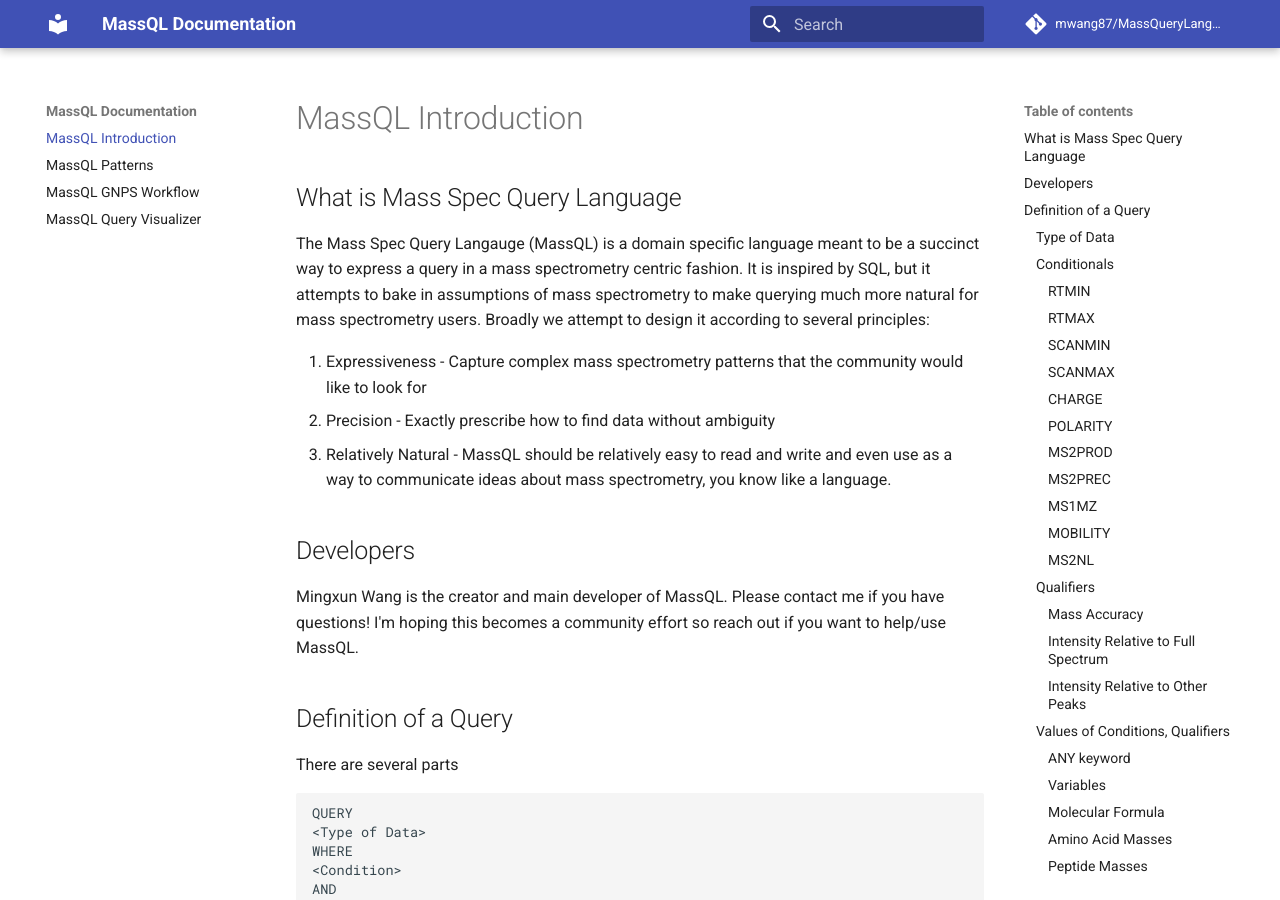
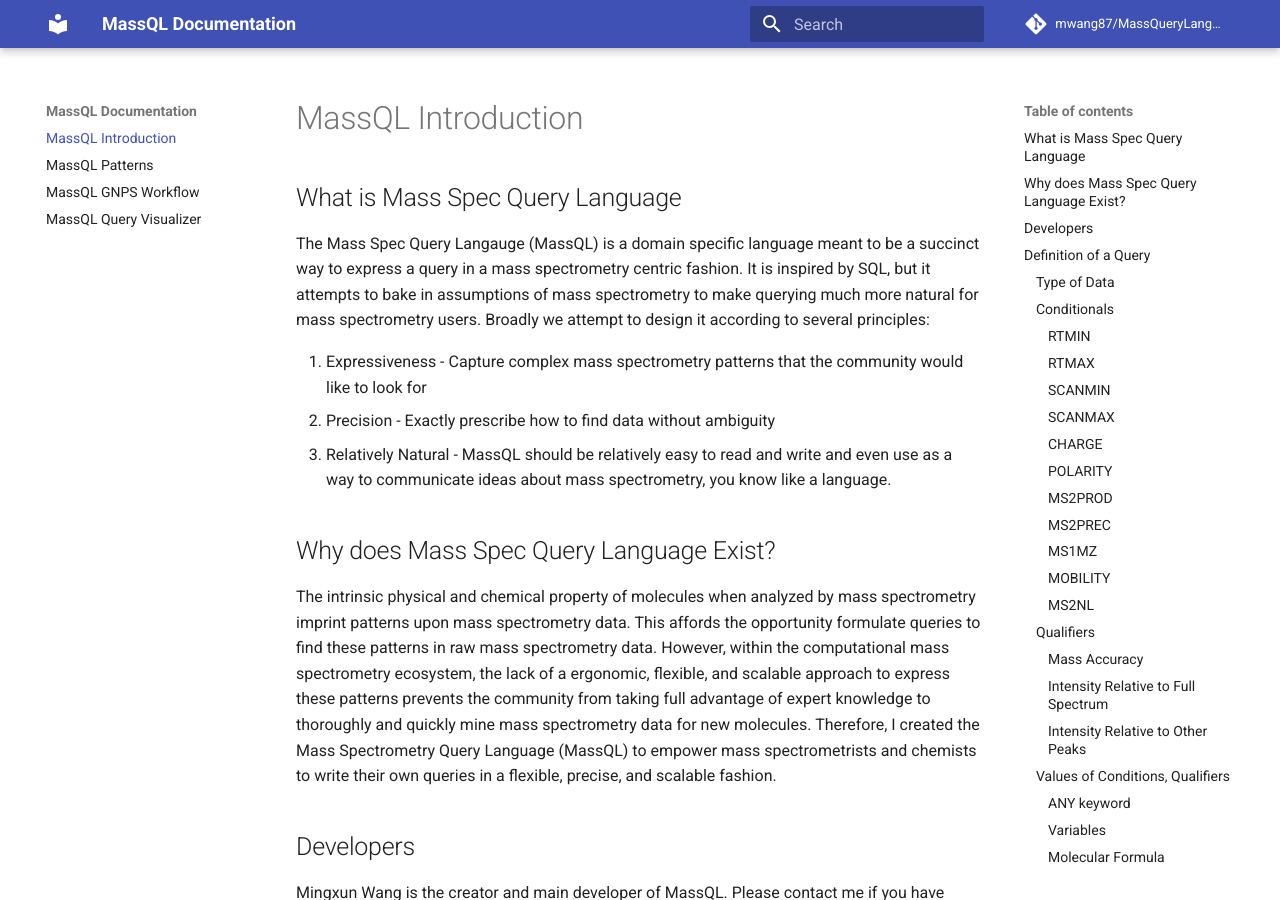
Before and after one commit to mwang87/MassQueryLanguage_Documentation, an MkDocs documentation site: the page built from docs/index.md, in a window 1280 px wide and 900 px high. Built offline with MkDocs 1.6.1 and Material for MkDocs 9.7.7, drawn with Linux system fonts in a browser that asks for light colours; comment, search, counter and statistics services are not loaded.

Commit message:
Update index.md

```diff
--- a/docs/index.md
+++ b/docs/index.md
@@ -10,6 +10,10 @@
 1. Expressiveness - Capture complex mass spectrometry patterns that the community would like to look for
 1. Precision - Exactly prescribe how to find data without ambiguity
 1. Relatively Natural - MassQL should be relatively easy to read and write and even use as a way to communicate ideas about mass spectrometry, you know like a language.
+
+## Why does Mass Spec Query Language Exist?
+
+The intrinsic physical and chemical property of molecules when analyzed by mass spectrometry imprint patterns upon mass spectrometry data. This affords the opportunity formulate queries to find these patterns in raw mass spectrometry data. However, within the computational mass spectrometry ecosystem, the lack of a ergonomic, flexible, and scalable approach to express these patterns prevents the community from taking full advantage of expert knowledge to thoroughly and quickly mine mass spectrometry data for new molecules. Therefore, I created the Mass Spectrometry Query Language (MassQL) to empower mass spectrometrists and chemists to write their own queries in a flexible, precise, and scalable fashion.
 
 ## Developers
 
```
